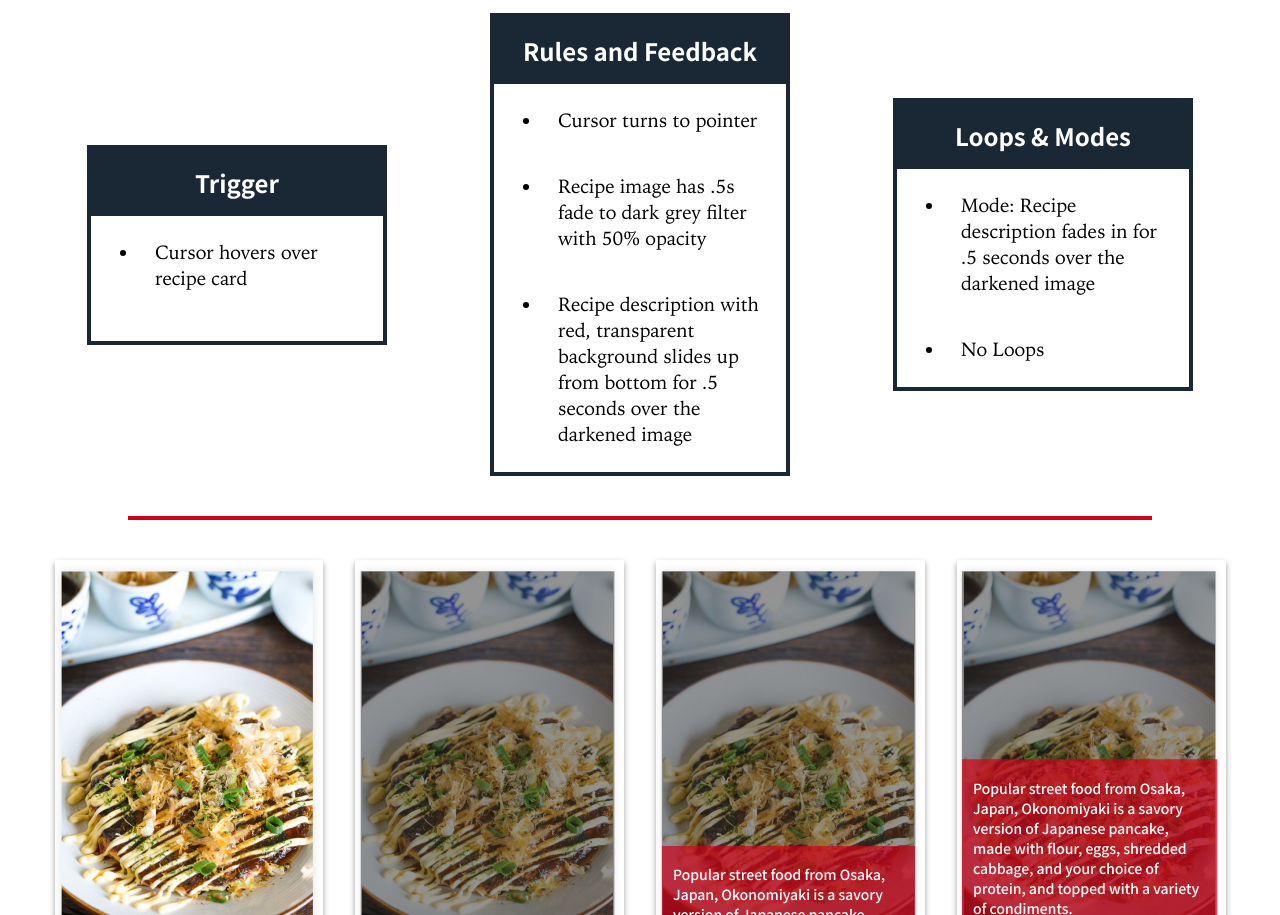
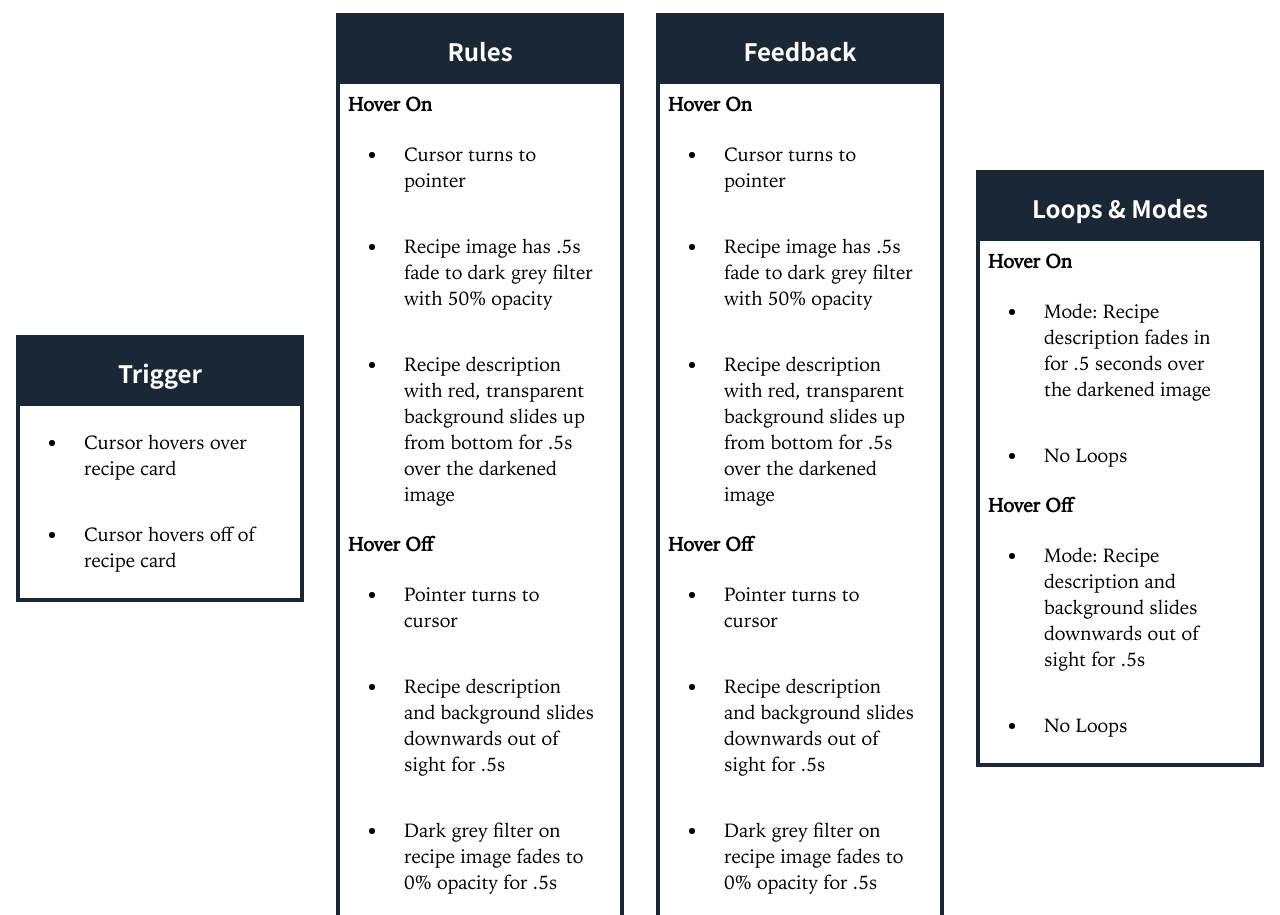
Before and after one commit to Kara-B/idm241-kjb389, a plain HTML site: page index.html in a window 1280 px wide. Shown: the part 247-1162 px from the top of the page. Drawn offline with Linux system fonts and the light colour scheme.

Commit message:
Hover Off Details added
-Hover off Details added
-Details Box switched to grid style for responsive sake
- Rules and Feedback separated into their own boxes

```diff
--- a/index.html
+++ b/index.html
@@ -22,24 +22,55 @@
             <h2>Trigger</h2>
             <ul>
                 <li> Cursor hovers over recipe card</li>
+                <li> Cursor hovers off of recipe card</li>
             </ul>
         </div>
 
         <div class="detailsBox">
-            <h2> Rules and Feedback</h2>
+            <h2> Rules </h2>
+            <p> Hover On</p>
             <ul>
                 <li> Cursor turns to pointer</li>
                 <li> Recipe image has .5s fade to dark grey filter with 50% opacity </li>
-                <li> Recipe description with red, transparent background slides up from bottom for .5 seconds over the darkened image </li>
+                <li> Recipe description with red, transparent background slides up from bottom for .5s over the darkened image </li>
+            </ul>
+            <p> Hover Off </p>
+            <ul>
+                <li> Pointer turns to cursor</li>
+                <li> Recipe description and background slides downwards out of sight for .5s </li>
+                <li> Dark grey filter on recipe image fades to 0% opacity for .5s </li>
+            </ul>
+        </div>
+
+        <div class="detailsBox">
+            <h2> Feedback</h2>
+            <p> Hover On</p>
+            <ul>
+                <li> Cursor turns to pointer</li>
+                <li> Recipe image has .5s fade to dark grey filter with 50% opacity </li>
+                <li> Recipe description with red, transparent background slides up from bottom for .5s over the darkened image </li>
+            </ul>
+            <p> Hover Off </p>
+            <ul>
+                <li> Pointer turns to cursor</li>
+                <li> Recipe description and background slides downwards out of sight for .5s </li>
+                <li> Dark grey filter on recipe image fades to 0% opacity for .5s </li>
             </ul>
         </div>
 
         <div class="detailsBox">
             <h2> Loops &amp; Modes</h2>
+            <p> Hover On</p>
             <ul>
                 <li> Mode: Recipe description fades in for .5 seconds over the darkened image </li>
                 <li> No Loops </li>
             </ul>
+            <p> Hover Off</p>
+            <ul>
+                <li>Mode: Recipe description and background slides downwards out of sight for .5s </li>
+                <li> No Loops </li>
+            </ul>
+
         </div>
 
     </div>
--- a/stylesheet.css
+++ b/stylesheet.css
@@ -38,6 +38,12 @@ color: #1A2734;
 transition: 0.3s;
 }
 
+p {
+    font-family: Iowan-Old-Style;
+    font-weight: 700;
+    font-size: 1.2rem;
+    margin: .5rem;
+}
 
 h2 {
     font-family:'Noto Sans JP', sans-serif;
@@ -101,8 +107,8 @@ img {
     }
 
     .detailsBox {
-        display: flex;
-        width: 60%;
+        display: grid;
+        width: 70%;
     }
 
 }
```
